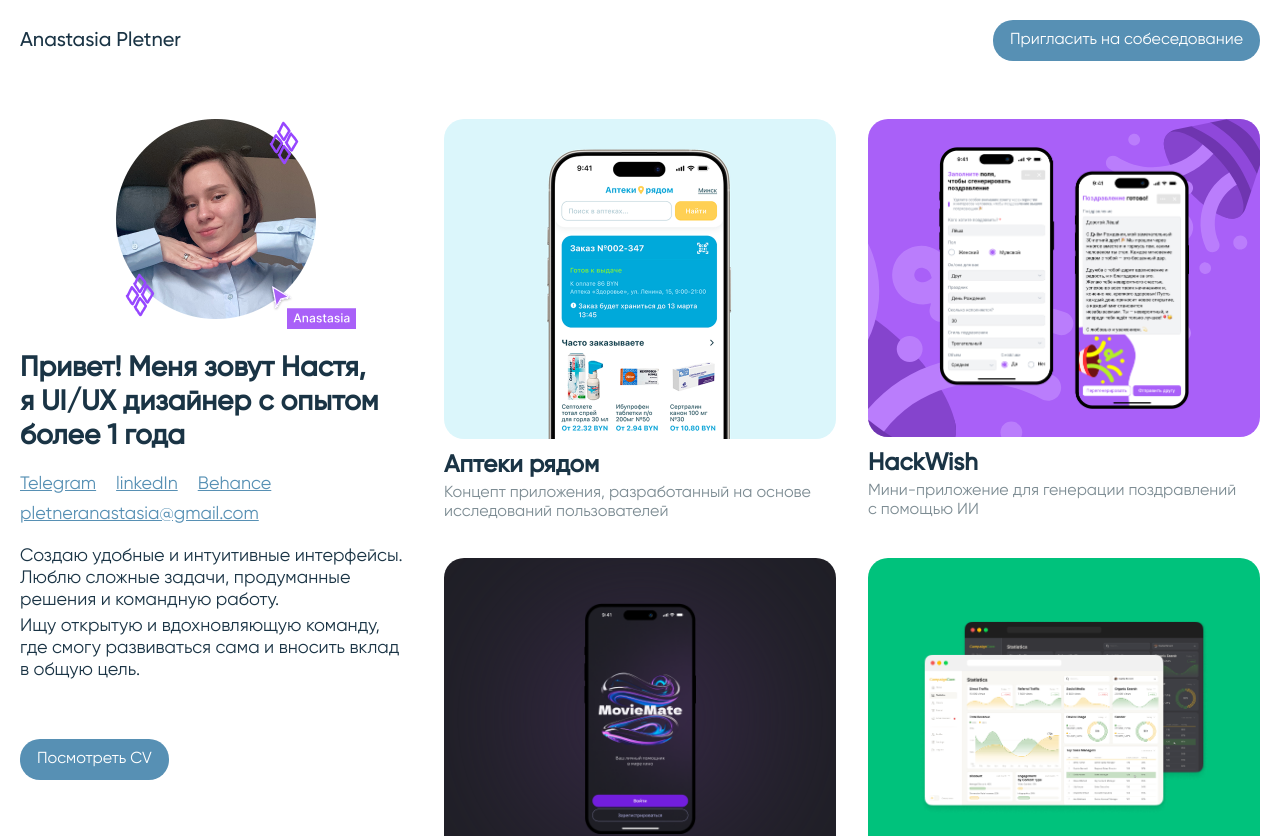
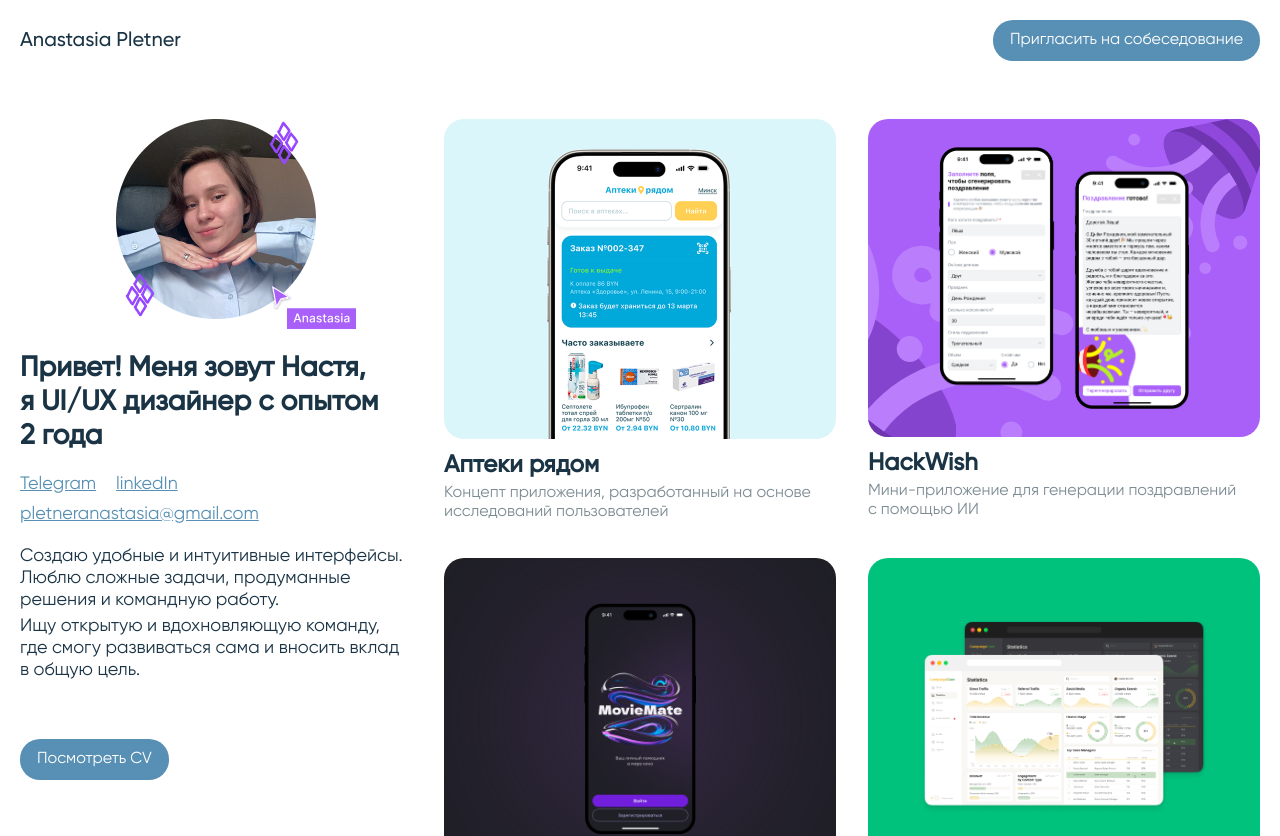
Before and after one commit to Lexa74/portfolio, a React (Vite) app: page / in a window 1280 px wide. Shown: the top 836 px of the page. Built offline with nearby package versions, Linux system fonts and the light colour scheme.

Commit message:
изменен текст заголовка на главной, удалена ссылка на беханс на главной и в футере

```diff
--- a/src/components/Footer/Footer.tsx
+++ b/src/components/Footer/Footer.tsx
@@ -28,13 +28,6 @@
         <a
           target="_blank"
           className={styles.footer__link}
-          href="https://www.behance.net/pletnerdesign"
-        >
-          Behance
-        </a>
-        <a
-          target="_blank"
-          className={styles.footer__link}
           href="mailto:pletneranastasia@gmail.com"
         >
           pletneranastasia@gmail.com
--- a/src/pages/Main/components/AsideAbout/AsideAbout.tsx
+++ b/src/pages/Main/components/AsideAbout/AsideAbout.tsx
@@ -12,7 +12,7 @@
         </div>
         <div className={styles.about__content}>
           <h1 className={styles.about__title}>
-            Привет! Меня зовут Настя, я UI/UX дизайнер с опытом более 1 года
+            Привет! Меня зовут Настя, я UI/UX дизайнер с опытом 2 года
           </h1>
           <div className={styles.about__links}>
             <a
@@ -34,13 +34,7 @@
               className={styles.about__link}
               href="https://www.behance.net/pletnerdesign"
             >
-              Behance
-            </a>
-            <a
-              target="_blank"
-              className={styles.about__link}
-              href="mailto:pletneranastasia@gmail.com"
-            >
+
               pletneranastasia@gmail.com
             </a>
           </div>
@@ -58,7 +52,7 @@
       </div>
       <a
         target={'_blank'}
-        href="https://drive.google.com/file/d/1QXX8H5yBIHoZ8iwHe4AyvIyVpcS14Yyb/view"
+        href="https://drive.google.com/file/d/1vL_AgiVcspeFZyPGRXV8tTwfnq3TSQBd/view?usp=sharing"
       >
         <Button className={styles.about__btn}>Посмотреть CV</Button>
       </a>
```
